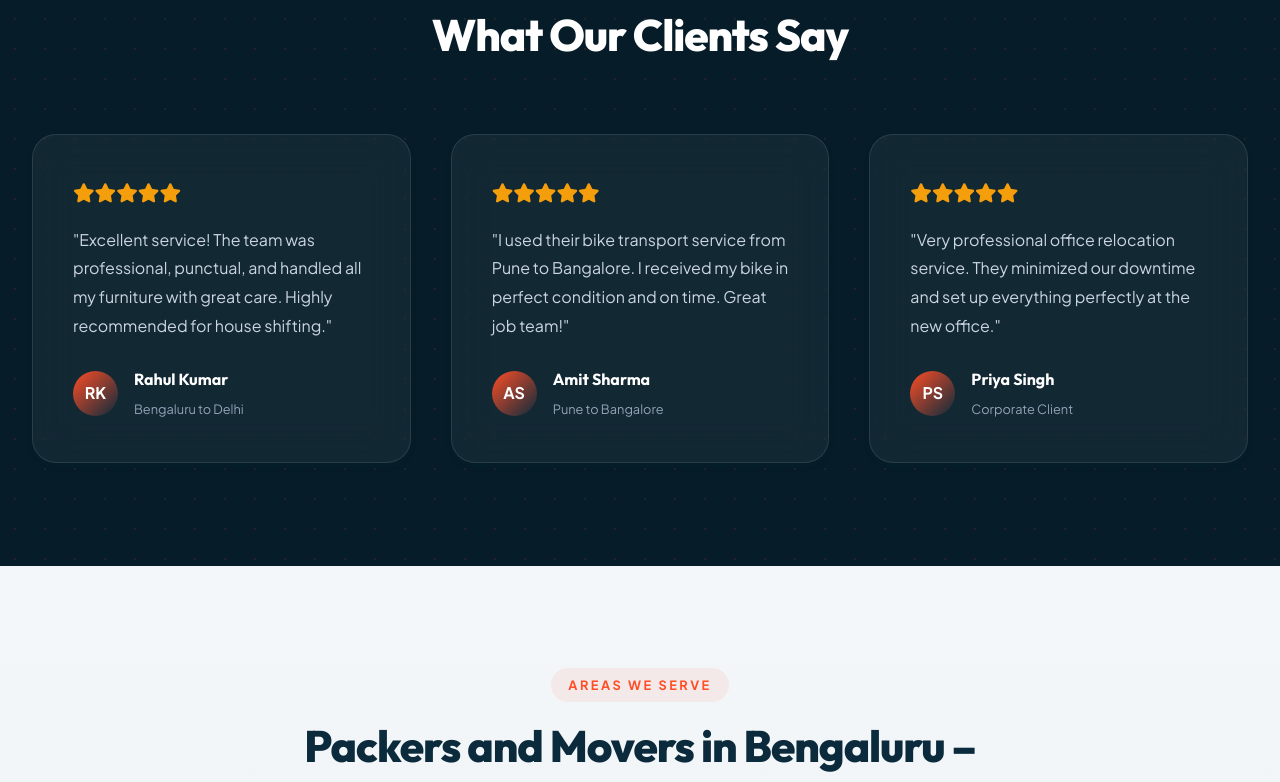
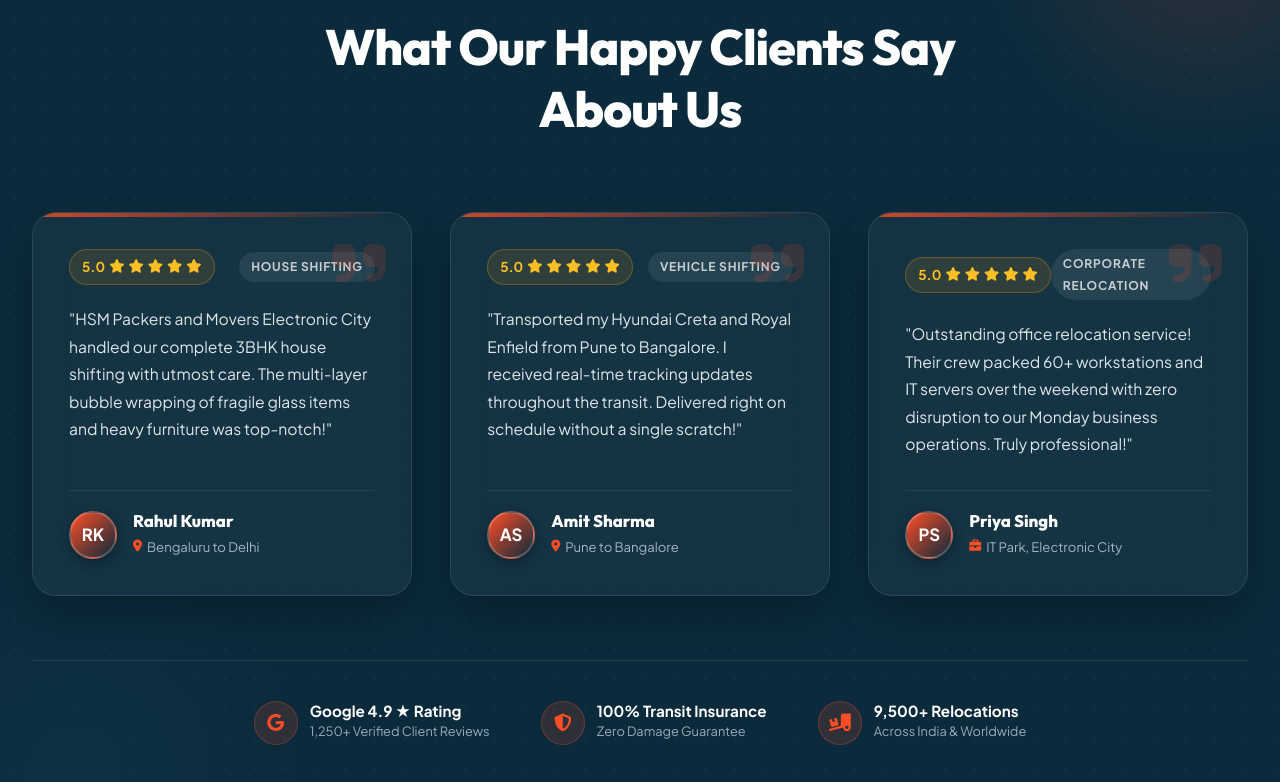
Before and after one commit to CybertizeYogesh/new-website-, a Next.js app: page / in a window 1280 px wide. Shown: the part 4900-5682 px from the top of the page. Built offline with nearby package versions, Linux system fonts and the light colour scheme.

Commit message:
Redesign Testimonials section with luxury Speedex glassmorphism cards and trust badges

```diff
--- a/src/app/globals.css
+++ b/src/app/globals.css
@@ -1583,6 +1583,236 @@ img {
     font-size: 1.35rem;
 }
 
+/* ==========================================
+   SPEEDEX LUXURY TESTIMONIALS SECTION
+   ========================================== */
+.testimonials-speedex-section {
+    background-color: #0b2b3c;
+    background-image: radial-gradient(rgba(255, 255, 255, 0.04) 1.2px, transparent 1.2px);
+    background-size: 30px 30px;
+    padding: clamp(4.5rem, 8vw, 7.5rem) 0;
+    position: relative;
+    overflow: hidden;
+    color: #ffffff;
+}
+
+.testimonials-speedex-section::before {
+    content: '';
+    position: absolute;
+    top: -150px;
+    right: -150px;
+    width: 450px;
+    height: 450px;
+    background: radial-gradient(circle, rgba(255, 77, 38, 0.15) 0%, transparent 70%);
+    pointer-events: none;
+    z-index: 0;
+}
+
+.testimonials-speedex-section::after {
+    content: '';
+    position: absolute;
+    bottom: -150px;
+    left: -150px;
+    width: 450px;
+    height: 450px;
+    background: radial-gradient(circle, rgba(16, 60, 83, 0.3) 0%, transparent 70%);
+    pointer-events: none;
+    z-index: 0;
+}
+
+.testimonials-grid {
+    display: grid;
+    grid-template-columns: repeat(3, 1fr);
+    gap: clamp(1.5rem, 3vw, 2.5rem);
+    position: relative;
+    z-index: 2;
+    margin-top: 3.5rem;
+}
+
+.testimonial-card {
+    background: rgba(255, 255, 255, 0.04);
+    backdrop-filter: blur(24px);
+    -webkit-backdrop-filter: blur(24px);
+    border: 1px solid rgba(255, 255, 255, 0.1);
+    border-radius: 1.5rem;
+    padding: clamp(1.75rem, 3.5vw, 2.25rem);
+    display: flex;
+    flex-direction: column;
+    justify-content: space-between;
+    position: relative;
+    overflow: hidden;
+    box-shadow: 0 20px 40px rgba(0, 0, 0, 0.25);
+    transition: transform 0.45s cubic-bezier(0.16, 1, 0.3, 1), border-color 0.45s ease, box-shadow 0.45s ease;
+}
+
+.testimonial-card:hover {
+    transform: translateY(-8px);
+    border-color: rgba(255, 77, 38, 0.45);
+    box-shadow: 0 30px 60px rgba(255, 77, 38, 0.15);
+}
+
+.testimonial-card::before {
+    content: '';
+    position: absolute;
+    top: 0;
+    left: 0;
+    width: 100%;
+    height: 4px;
+    background: linear-gradient(90deg, #ff4d26 0%, #0b2b3c 100%);
+    opacity: 0.8;
+}
+
+.testimonial-quote-watermark {
+    position: absolute;
+    top: 20px;
+    right: 25px;
+    font-size: 3.8rem;
+    color: #ff4d26;
+    opacity: 0.15;
+    pointer-events: none;
+    line-height: 1;
+}
+
+.testimonial-header {
+    display: flex;
+    align-items: center;
+    justify-content: space-between;
+    margin-bottom: 1.25rem;
+}
+
+.testimonial-stars {
+    display: inline-flex;
+    align-items: center;
+    gap: 4px;
+    background: rgba(245, 158, 11, 0.12);
+    border: 1px solid rgba(245, 158, 11, 0.3);
+    padding: 0.3rem 0.75rem;
+    border-radius: 50px;
+    color: #fbbf24;
+    font-size: 0.85rem;
+    font-weight: 700;
+}
+
+.testimonial-stars i {
+    color: #fbbf24;
+}
+
+.testimonial-tag {
+    font-size: 0.75rem;
+    font-weight: 700;
+    text-transform: uppercase;
+    letter-spacing: 0.8px;
+    color: rgba(255, 255, 255, 0.75);
+    background: rgba(255, 255, 255, 0.08);
+    padding: 0.25rem 0.75rem;
+    border-radius: 50px;
+}
+
+.testimonial-text {
+    color: rgba(241, 245, 249, 0.92);
+    font-size: 0.98rem;
+    line-height: 1.75;
+    font-weight: 400;
+    margin-bottom: 2rem;
+    position: relative;
+    z-index: 1;
+}
+
+.testimonial-footer {
+    display: flex;
+    align-items: center;
+    gap: 1rem;
+    border-top: 1px solid rgba(255, 255, 255, 0.08);
+    padding-top: 1.25rem;
+    margin-top: auto;
+}
+
+.testimonial-avatar {
+    width: 48px;
+    height: 48px;
+    border-radius: 50%;
+    background: linear-gradient(135deg, #ff4d26 0%, #0b2b3c 100%);
+    display: flex;
+    align-items: center;
+    justify-content: center;
+    font-weight: 800;
+    font-size: 1.05rem;
+    color: #ffffff;
+    border: 2px solid rgba(255, 255, 255, 0.2);
+    box-shadow: 0 4px 12px rgba(0, 0, 0, 0.3);
+    flex-shrink: 0;
+}
+
+.testimonial-author-name {
+    color: #ffffff !important;
+    font-size: 1.05rem;
+    font-weight: 800;
+    margin: 0 0 0.2rem 0;
+    line-height: 1.2;
+}
+
+.testimonial-route {
+    font-size: 0.82rem;
+    color: rgba(203, 213, 225, 0.8);
+    display: flex;
+    align-items: center;
+    gap: 5px;
+}
+
+.testimonial-route i {
+    color: #ff4d26;
+    font-size: 0.75rem;
+}
+
+.testimonial-trust-bar {
+    display: flex;
+    align-items: center;
+    justify-content: center;
+    gap: clamp(1.5rem, 4vw, 4rem);
+    margin-top: 4rem;
+    padding-top: 2.5rem;
+    border-top: 1px solid rgba(255, 255, 255, 0.1);
+    flex-wrap: wrap;
+}
+
+.trust-item {
+    display: flex;
+    align-items: center;
+    gap: 0.75rem;
+}
+
+.trust-item-icon {
+    width: 44px;
+    height: 44px;
+    border-radius: 50%;
+    background: rgba(255, 77, 38, 0.15);
+    border: 1px solid rgba(255, 77, 38, 0.3);
+    color: #ff4d26;
+    display: flex;
+    align-items: center;
+    justify-content: center;
+    font-size: 1.1rem;
+}
+
+.trust-item-title {
+    font-size: 0.95rem;
+    font-weight: 800;
+    color: #ffffff;
+    line-height: 1.2;
+}
+
+.trust-item-subtitle {
+    font-size: 0.8rem;
+    color: rgba(203, 213, 225, 0.75);
+}
+
+@media (max-width: 992px) {
+    .testimonials-grid {
+        grid-template-columns: 1fr;
+        gap: 2rem;
+    }
+}
+
 /* FOOTER STYLES (#0b2b3c & #ff4d26 Accent) */
 .footer-luxury {
     position: relative;
--- a/src/app/page.tsx
+++ b/src/app/page.tsx
@@ -366,55 +366,127 @@ export default function HomePage() {
         </div>
       </section>
 
-      {/* 6. Client Testimonials - Dark Theme */}
-      <section className="section bg-dark-grid">
+      {/* 6. Client Testimonials - Speedex Luxury Theme */}
+      <section className="testimonials-speedex-section" id="testimonials">
         <div className="container">
           <div className="section-header text-center">
-            <span className="sub-title" style={{ background: 'rgba(255, 77, 38, 0.2)', color: '#ff6b8b' }}>Testimonials</span>
-            <TextAnime>
-              <h2 style={{ color: '#ffffff' }}>What Our Clients Say</h2>
-            </TextAnime>
+            <div className="speedex-badge">
+              <i className="fa-solid fa-comments"></i> CLIENT TESTIMONIALS
+            </div>
+            <h2 className="speedex-title">
+              What Our Happy Clients Say About Us
+            </h2>
           </div>
-          <div className="grid-3">
-            <div className="feature-card fade-in-up" data-cursor-text="REVIEW" style={{ background: 'rgba(255, 255, 255, 0.05)', backdropFilter: 'blur(20px)', borderColor: 'rgba(255, 255, 255, 0.1)', color: '#ffffff' }}>
-              <div style={{ color: '#f59e0b', fontSize: '1.2rem', marginBottom: '1rem' }}>
-                <i className="fa-solid fa-star"></i><i className="fa-solid fa-star"></i><i className="fa-solid fa-star"></i><i className="fa-solid fa-star"></i><i className="fa-solid fa-star"></i>
+
+          <div className="testimonials-grid">
+            {/* Testimonial 1 */}
+            <div className="testimonial-card fade-in-up" data-cursor-text="REVIEW">
+              <i className="fa-solid fa-quote-right testimonial-quote-watermark"></i>
+              <div className="testimonial-header">
+                <div className="testimonial-stars">
+                  <span>5.0</span>
+                  <i className="fa-solid fa-star"></i>
+                  <i className="fa-solid fa-star"></i>
+                  <i className="fa-solid fa-star"></i>
+                  <i className="fa-solid fa-star"></i>
+                  <i className="fa-solid fa-star"></i>
+                </div>
+                <span className="testimonial-tag">House Shifting</span>
               </div>
-              <p style={{ color: '#cbd5e1' }}>"Excellent service! The team was professional, punctual, and handled all my furniture with great care. Highly recommended for house shifting."</p>
-              <div style={{ marginTop: '1.5rem', display: 'flex', alignItems: 'center', gap: '1rem' }}>
-                <div style={{ width: '45px', height: '45px', background: 'linear-gradient(135deg, var(--accent-color), var(--secondary-color))', borderRadius: '50%', display: 'flex', alignItems: 'center', justifyContent: 'center', fontWeight: 'bold', color: 'white' }}>RK</div>
+              <p className="testimonial-text">
+                "HSM Packers and Movers Electronic City handled our complete 3BHK house shifting with utmost care. The multi-layer bubble wrapping of fragile glass items and heavy furniture was top-notch!"
+              </p>
+              <div className="testimonial-footer">
+                <div className="testimonial-avatar">RK</div>
                 <div>
-                  <h4 style={{ margin: 0, fontSize: '1rem', color: '#ffffff' }}>Rahul Kumar</h4>
-                  <span style={{ fontSize: '0.8rem', color: '#94a3b8' }}>Bengaluru to Delhi</span>
+                  <h4 className="testimonial-author-name">Rahul Kumar</h4>
+                  <div className="testimonial-route">
+                    <i className="fa-solid fa-location-dot"></i> Bengaluru to Delhi
+                  </div>
                 </div>
               </div>
             </div>
 
-            <div className="feature-card fade-in-up delay-1" data-cursor-text="REVIEW" style={{ background: 'rgba(255, 255, 255, 0.05)', backdropFilter: 'blur(20px)', borderColor: 'rgba(255, 255, 255, 0.1)', color: '#ffffff' }}>
-              <div style={{ color: '#f59e0b', fontSize: '1.2rem', marginBottom: '1rem' }}>
-                <i className="fa-solid fa-star"></i><i className="fa-solid fa-star"></i><i className="fa-solid fa-star"></i><i className="fa-solid fa-star"></i><i className="fa-solid fa-star"></i>
+            {/* Testimonial 2 */}
+            <div className="testimonial-card fade-in-up delay-1" data-cursor-text="REVIEW">
+              <i className="fa-solid fa-quote-right testimonial-quote-watermark"></i>
+              <div className="testimonial-header">
+                <div className="testimonial-stars">
+                  <span>5.0</span>
+                  <i className="fa-solid fa-star"></i>
+                  <i className="fa-solid fa-star"></i>
+                  <i className="fa-solid fa-star"></i>
+                  <i className="fa-solid fa-star"></i>
+                  <i className="fa-solid fa-star"></i>
+                </div>
+                <span className="testimonial-tag">Vehicle Shifting</span>
               </div>
-              <p style={{ color: '#cbd5e1' }}>"I used their bike transport service from Pune to Bangalore. I received my bike in perfect condition and on time. Great job team!"</p>
-              <div style={{ marginTop: '1.5rem', display: 'flex', alignItems: 'center', gap: '1rem' }}>
-                <div style={{ width: '45px', height: '45px', background: 'linear-gradient(135deg, var(--accent-color), var(--secondary-color))', borderRadius: '50%', display: 'flex', alignItems: 'center', justifyContent: 'center', fontWeight: 'bold', color: 'white' }}>AS</div>
+              <p className="testimonial-text">
+                "Transported my Hyundai Creta and Royal Enfield from Pune to Bangalore. I received real-time tracking updates throughout the transit. Delivered right on schedule without a single scratch!"
+              </p>
+              <div className="testimonial-footer">
+                <div className="testimonial-avatar">AS</div>
                 <div>
-                  <h4 style={{ margin: 0, fontSize: '1rem', color: '#ffffff' }}>Amit Sharma</h4>
-                  <span style={{ fontSize: '0.8rem', color: '#94a3b8' }}>Pune to Bangalore</span>
+                  <h4 className="testimonial-author-name">Amit Sharma</h4>
+                  <div className="testimonial-route">
+                    <i className="fa-solid fa-location-dot"></i> Pune to Bangalore
+                  </div>
                 </div>
               </div>
             </div>
 
-            <div className="feature-card fade-in-up delay-2" data-cursor-text="REVIEW" style={{ background: 'rgba(255, 255, 255, 0.05)', backdropFilter: 'blur(20px)', borderColor: 'rgba(255, 255, 255, 0.1)', color: '#ffffff' }}>
-              <div style={{ color: '#f59e0b', fontSize: '1.2rem', marginBottom: '1rem' }}>
-                <i className="fa-solid fa-star"></i><i className="fa-solid fa-star"></i><i className="fa-solid fa-star"></i><i className="fa-solid fa-star"></i><i className="fa-solid fa-star"></i>
+            {/* Testimonial 3 */}
+            <div className="testimonial-card fade-in-up delay-2" data-cursor-text="REVIEW">
+              <i className="fa-solid fa-quote-right testimonial-quote-watermark"></i>
+              <div className="testimonial-header">
+                <div className="testimonial-stars">
+                  <span>5.0</span>
+                  <i className="fa-solid fa-star"></i>
+                  <i className="fa-solid fa-star"></i>
+                  <i className="fa-solid fa-star"></i>
+                  <i className="fa-solid fa-star"></i>
+                  <i className="fa-solid fa-star"></i>
+                </div>
+                <span className="testimonial-tag">Corporate Relocation</span>
               </div>
-              <p style={{ color: '#cbd5e1' }}>"Very professional office relocation service. They minimized our downtime and set up everything perfectly at the new office."</p>
-              <div style={{ marginTop: '1.5rem', display: 'flex', alignItems: 'center', gap: '1rem' }}>
-                <div style={{ width: '45px', height: '45px', background: 'linear-gradient(135deg, var(--accent-color), var(--secondary-color))', borderRadius: '50%', display: 'flex', alignItems: 'center', justifyContent: 'center', fontWeight: 'bold', color: 'white' }}>PS</div>
+              <p className="testimonial-text">
+                "Outstanding office relocation service! Their crew packed 60+ workstations and IT servers over the weekend with zero disruption to our Monday business operations. Truly professional!"
+              </p>
+              <div className="testimonial-footer">
+                <div className="testimonial-avatar">PS</div>
                 <div>
-                  <h4 style={{ margin: 0, fontSize: '1rem', color: '#ffffff' }}>Priya Singh</h4>
-                  <span style={{ fontSize: '0.8rem', color: '#94a3b8' }}>Corporate Client</span>
+                  <h4 className="testimonial-author-name">Priya Singh</h4>
+                  <div className="testimonial-route">
+                    <i className="fa-solid fa-briefcase"></i> IT Park, Electronic City
+                  </div>
                 </div>
+              </div>
+            </div>
+          </div>
+
+          {/* Trust Bar Badges */}
+          <div className="testimonial-trust-bar">
+            <div className="trust-item">
+              <div className="trust-item-icon"><i className="fa-brands fa-google"></i></div>
+              <div>
+                <div className="trust-item-title">Google 4.9 ★ Rating</div>
+                <div className="trust-item-subtitle">1,250+ Verified Client Reviews</div>
+              </div>
+            </div>
+
+            <div className="trust-item">
+              <div className="trust-item-icon"><i className="fa-solid fa-shield-halved"></i></div>
+              <div>
+                <div className="trust-item-title">100% Transit Insurance</div>
+                <div className="trust-item-subtitle">Zero Damage Guarantee</div>
+              </div>
+            </div>
+
+            <div className="trust-item">
+              <div className="trust-item-icon"><i className="fa-solid fa-truck-ramp-box"></i></div>
+              <div>
+                <div className="trust-item-title">9,500+ Relocations</div>
+                <div className="trust-item-subtitle">Across India &amp; Worldwide</div>
               </div>
             </div>
           </div>
```
